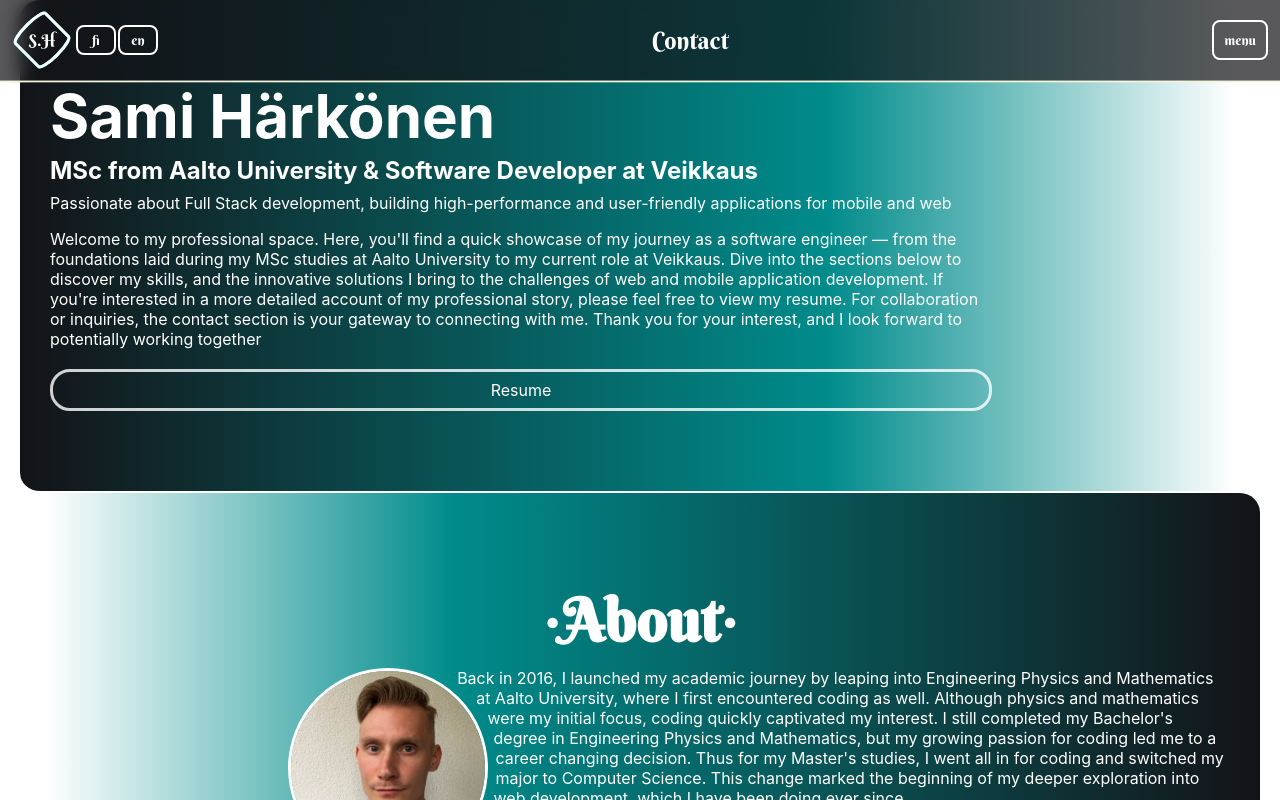
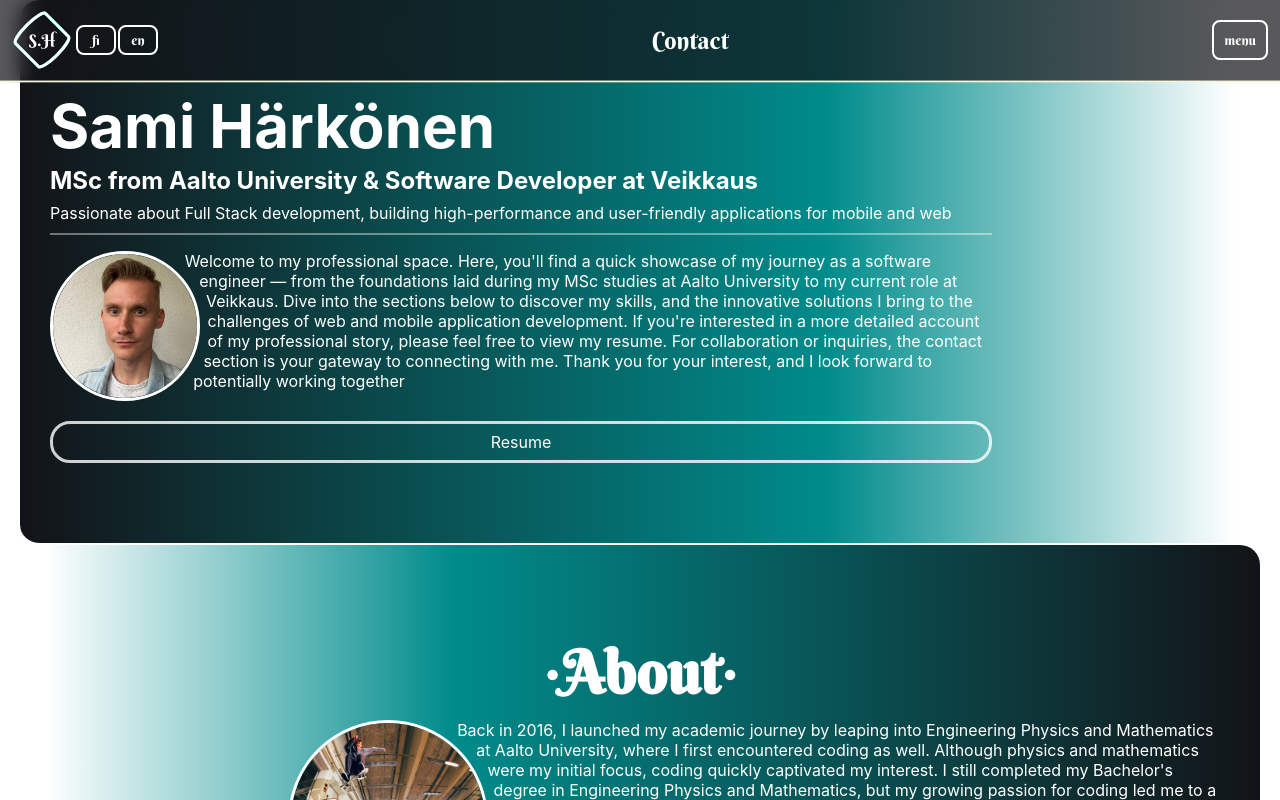
Before and after one commit to SamkHarks/My-page, a React (Create React App) app: page / in a window 1280 px wide. Shown: the top 800 px of the page. Built offline with nearby package versions, Linux system fonts and the light colour scheme.

Commit message:
add image to home section & change image from about section

```diff
--- a/src/components/sections/about/About.module.css
+++ b/src/components/sections/about/About.module.css
@@ -15,20 +15,12 @@
 
 @media (max-width: 400px) {
     .profile_image {
-        width: 100px;
-        height: 100px;
+        width: 120px;
+        height: 120px;
     }
 }
 
 @media (max-width: 270px) {
-    .profile_image {
-        width: 60px;
-        height: 60px;
-        border-width: 2px;
-    }
-}
-
-@media (max-width: 225px) {
     .profile_image {
         display: none;
     }
--- a/src/components/sections/about/About.tsx
+++ b/src/components/sections/about/About.tsx
@@ -1,5 +1,5 @@
 import React from "react";
-import me from "../../../images/Sami.jpeg";
+import me from "../../../images/varialheel.jpeg";
 import { useTranslation } from "react-i18next";
 import styles from "./About.module.css";
 
--- a/src/components/sections/home/Home.module.css
+++ b/src/components/sections/home/Home.module.css
@@ -3,6 +3,7 @@
     flex-direction: column;
     word-wrap: break-word;
     overflow: hidden;
+    padding-top: var(--spacing-XS);
 }
 
 .title {
@@ -48,3 +49,47 @@
         }
     }
 }
+
+.sk8_image {
+    border-radius: 50%;
+    width: 200px;
+    height: 200px;
+    float: left;
+    shape-outside: circle(50%);
+    margin-right: 10px;
+    border: 3px solid white;
+}
+
+@media (min-width: 1165px) {
+    .sk8_image {
+        width: 150px;
+        height: 150px;
+    }
+}
+
+@media (max-width: 400px) {
+    .sk8_image {
+        width: 120px;
+        height: 120px;
+    }
+}
+
+@media (max-width: 270px) {
+    .sk8_image {
+        display: none;
+    }
+    .divider {
+        display: none;
+    }
+}
+
+.divider {
+    border: 1px solid rgba(255,255,255,0.7);
+    margin-top: 10px;
+}
+
+@media (min-width: 768px) {
+    .divider {
+        border: 1px solid rgba(255,255,255,0.4);
+    }
+}
--- a/src/components/sections/home/Home.tsx
+++ b/src/components/sections/home/Home.tsx
@@ -1,6 +1,7 @@
 import React from "react";
 import { useTranslation } from "react-i18next";
 import styles from "./Home.module.css";
+import sk8 from "../../../images/Sami.jpeg";
 
 export const Home = () => {
   const { t, i18n } = useTranslation("home");
@@ -17,7 +18,11 @@ export const Home = () => {
       <h1 className={styles.title}>Sami Härkönen</h1>
       <h2 className={styles.sub_title}>{`${t("education")} & ${t("work")}`}</h2>
       <p className={styles.text}>{t("shortIntro")}</p>
-      <p className={styles.intro}>{t("intro")}</p>
+      <span className={styles.divider} />
+      <p className={styles.intro}>
+        <img className={styles.sk8_image} src={sk8} alt="picture of me" />
+        {t("intro")}
+      </p>
       <div className={styles.button_container}>
         <a className={styles.button} href={link} download={download}>
           {t("resume")}
```
Also changed, not shown: src/images/varialheel.jpeg (added).
